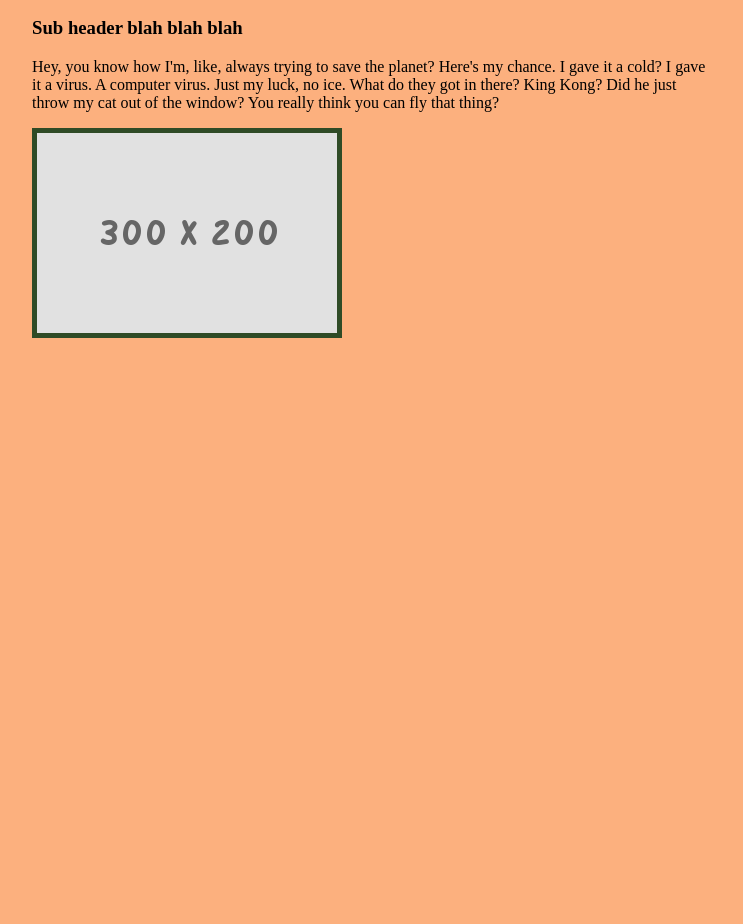
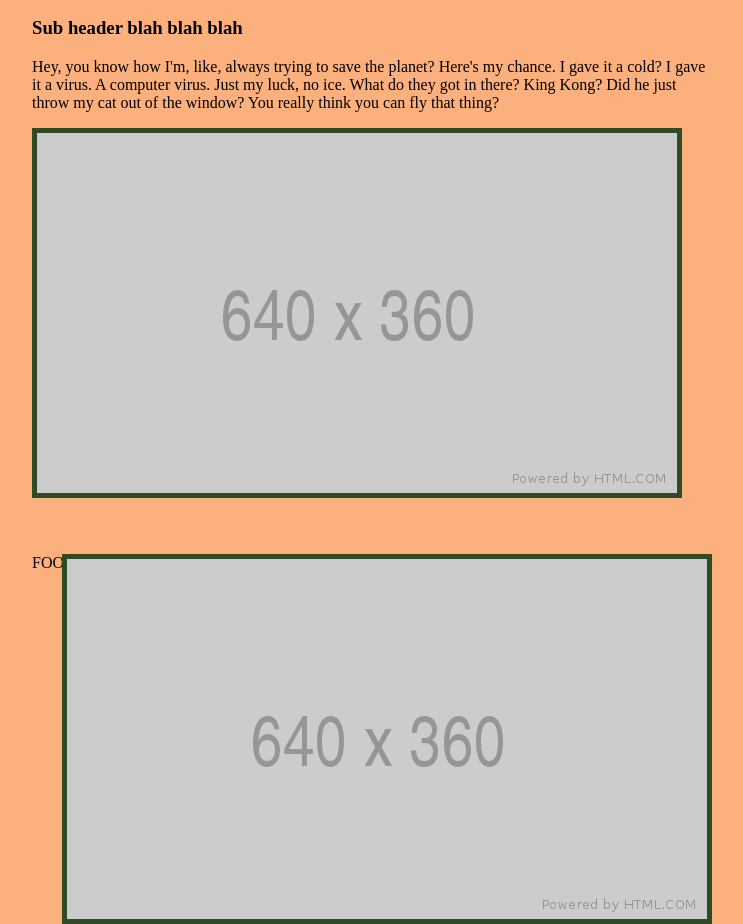
Before and after one commit to victoria-white/cst252final, a plain HTML site: page index.html in a window 1280 px wide. Shown: the part 110-1034 px from the top of the page, without its empty margins (268-1011 px from the left). Before the commit the page ends 800 px from the top, so only its background shows below. Drawn offline with Linux system fonts and the light colour scheme.

Commit message:
Update 4/12
Update HTML & CSS and added new placeholder image (640x360)

```diff
--- a/css/site.css
+++ b/css/site.css
@@ -4,9 +4,21 @@ body {
   margin-right: 300px;
 }
 
-#image1 {
+#pg-break {
+  height: 20px;
+}
+
+#image-even {
   border-style: solid;
   border-width: 5px;
   border-color: #2f4b26;
+  position: absolute;
   right: 0px;
+  margin-right: 300px;
 }
+
+#image-odd {
+  border-style: solid;
+  border-width: 5px;
+  border-color: #2f4b26;
+}
--- a/index.html
+++ b/index.html
@@ -20,10 +20,18 @@
 				my luck, no ice. What do they got in there? King Kong? Did he just throw
 				my cat out of the window? You really think you can fly that thing?</p>
 
-				<div id="images">
-					<img src="img/300x200.png" id="image1">
+				<div>
+					<img src="img/640x360.png" id="image-odd">
+				</div>
+				<p id="pg-break"></p>
+				<div>
+					<img src="img/640x360.png" id="image-even">
 				</div>
 
+		</div>
+
+		<div id="footer">
+			<p id="pg-break">FOOTER BITCH WHY</p>
 		</div>
 
 </main>
```
Also changed, not shown: img/640x360.png (added).
